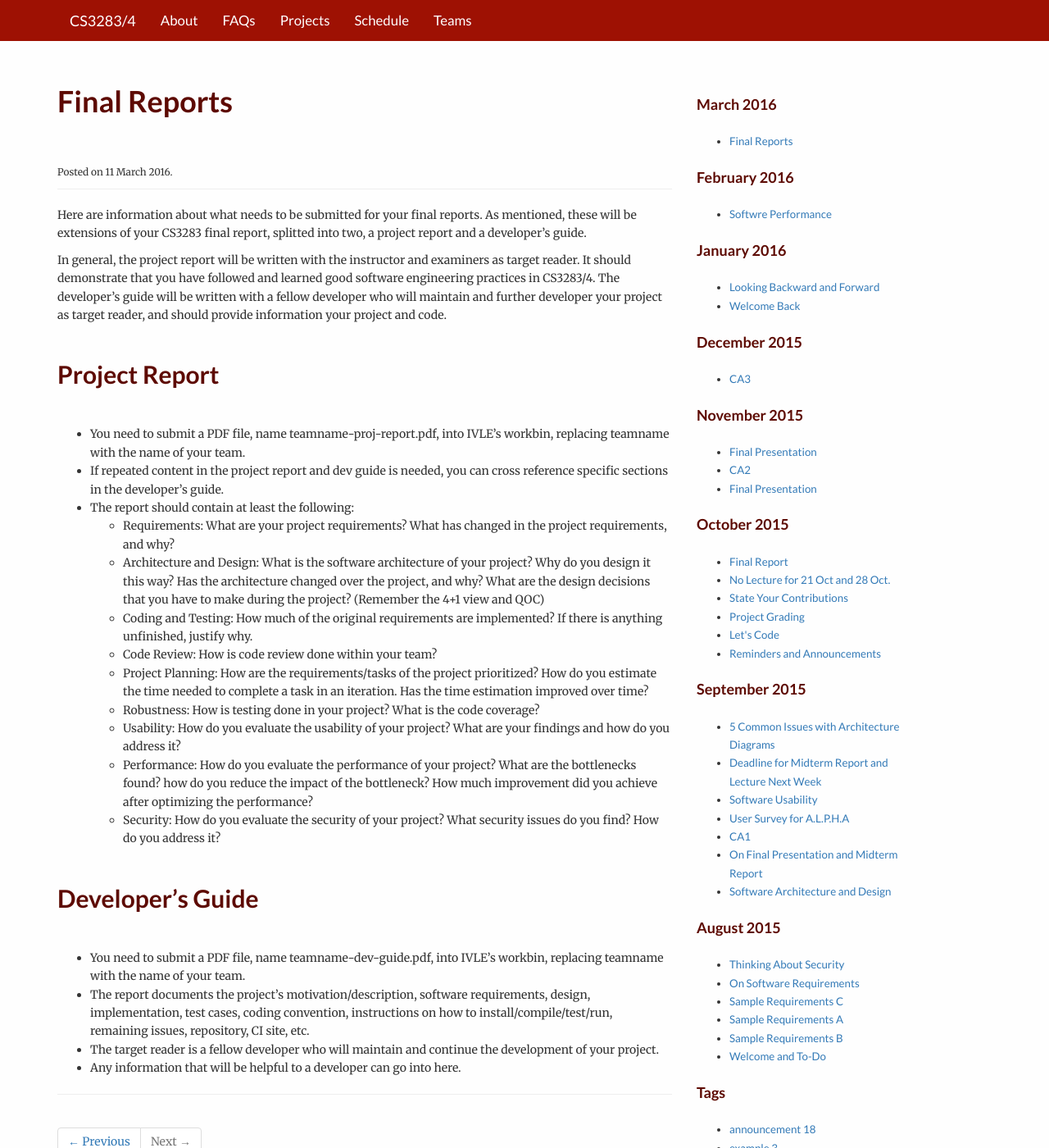
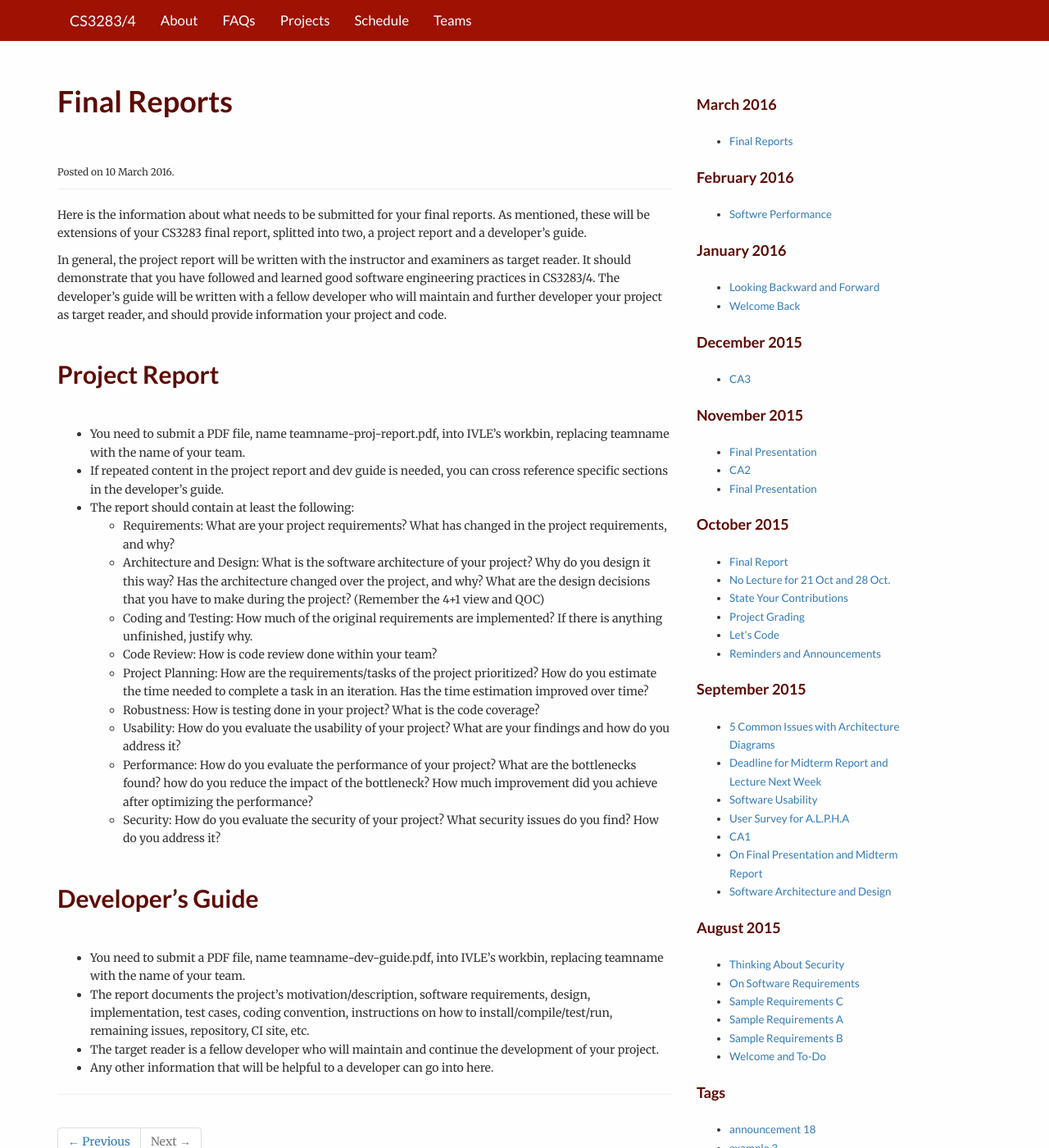
Before and after one commit to nus-mtp/1516, a Jekyll site: the page built from _posts/2016-03-11-final-reports.md, in a window 1280 px wide and 1400 px high. Shown: the whole window at 82% size. Built offline with Jekyll 4.4.1, drawn with Linux system fonts in a browser that asks for light colours; some of the changed text lies outside the part shown.

Commit message:
Changed date to yesterday
Otherwise jekyll won't generate this page :(

```diff
--- a/_posts/2016-03-11-final-reports.md
+++ b/_posts/2016-03-11-final-reports.md
@@ -2,10 +2,10 @@
 layout: post
 title: Final Reports
 tag: announcement
-date: 2016-03-11 09:53:31
+date: 2016-03-10 09:53:31
 ---
 
-Here are information about what needs to be submitted for your final reports.  As mentioned, these will be extensions of your CS3283 final report, splitted into two, a project report and a developer's guide.
+Here is the information about what needs to be submitted for your final reports.  As mentioned, these will be extensions of your CS3283 final report, splitted into two, a project report and a developer's guide.
 
 In general, the project report will be written with the instructor and examiners as target reader.  It should demonstrate that you have followed and learned good software engineering practices in CS3283/4. The developer's guide will be written with a fellow developer who will maintain and further developer your project as target reader, and should provide information your project and code.
 
@@ -29,4 +29,4 @@ In general, the project report will be written with the instructor and examiners
 - You need to submit a PDF file, name teamname-dev-guide.pdf, into IVLE's workbin, replacing teamname with the name of your team.
 - The report documents the project's motivation/description, software requirements, design, implementation, test cases, coding convention, instructions on how to install/compile/test/run, remaining issues, repository, CI site, etc.
 - The target reader is a fellow developer who will maintain and continue the development of your project.
-- Any information that will be helpful to a developer can go into here.
+- Any other information that will be helpful to a developer can go into here.
```
